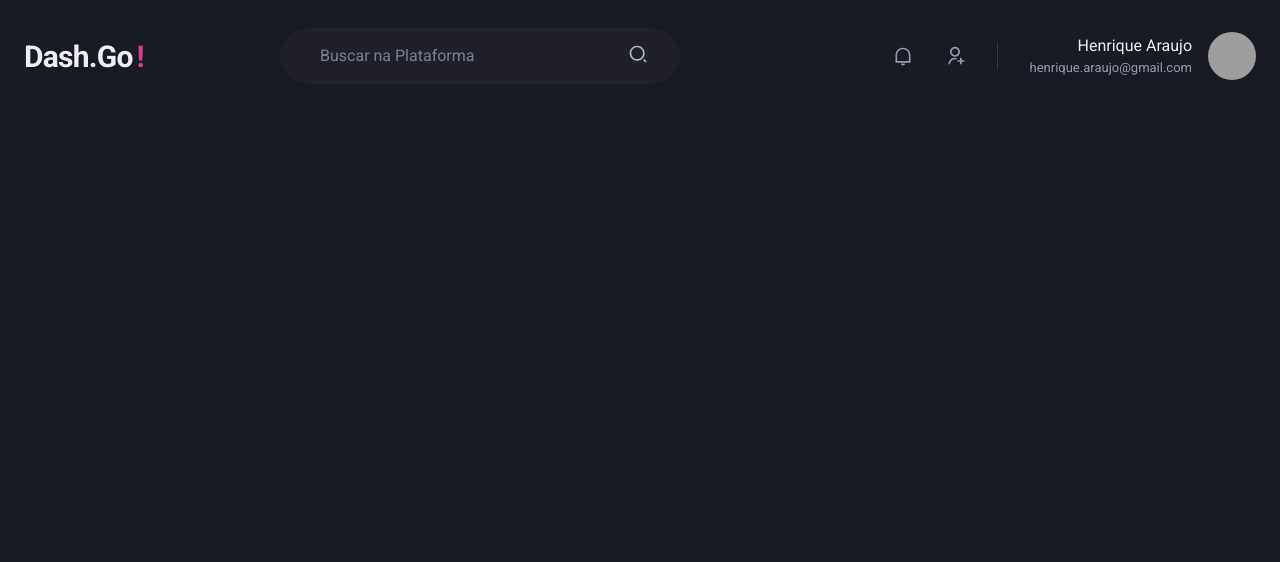
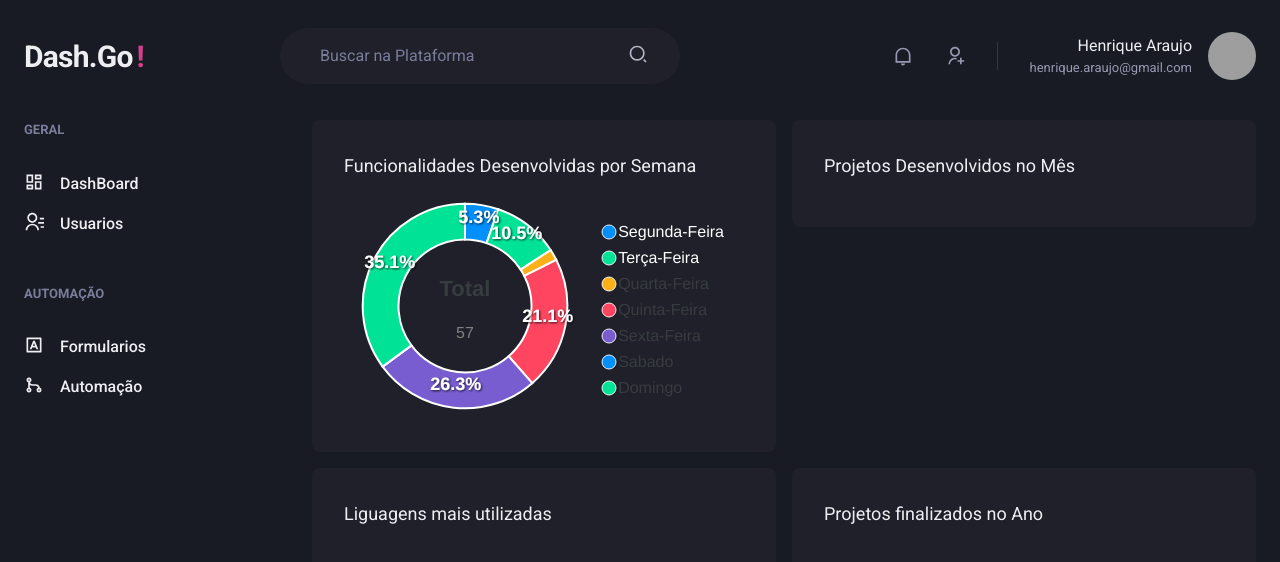
Before and after one commit to salvatoreDeploy/projeto-dash-go, a Next.js app: page /dashboard in a window 1280 px wide. Shown: the top 562 px of the page. Built offline with nearby package versions, Linux system fonts and the light colour scheme; grey boxes are pictures that could not be loaded.

Commit message:
component: chart deployment with apexcharts

```diff
--- a/package.json
+++ b/package.json
@@ -13,9 +13,11 @@
     "@chakra-ui/react": "^2.5.5",
     "@emotion/react": "^11.10.6",
     "@emotion/styled": "^11.10.6",
+    "apexcharts": "^3.39.0",
     "framer-motion": "^10.11.2",
     "next": "13.3.0",
     "react": "18.2.0",
+    "react-apexcharts": "^1.4.0",
     "react-dom": "18.2.0",
     "react-icons": "^4.8.0"
   },
--- /dev/null
+++ b/src/components/Sidebar.tsx
@@ -0,0 +1,54 @@
+import { Box, Icon, Link, Stack, Text } from "@chakra-ui/react";
+import {
+  RiContactsLine,
+  RiDashboardLine,
+  RiGitMergeLine,
+  RiInputMethodLine,
+} from "react-icons/ri";
+
+export function Sidebar() {
+  return (
+    <Box as="aside" w="64" mr="8">
+      <Stack spacing="12" align="flex-start">
+        <Box>
+          <Text fontWeight="bold" color="gray.400" fontSize="small">
+            GERAL
+          </Text>
+          <Stack spacing="4" mt="8" align="stretch">
+            <Link display="flex" textAlign="center">
+              <Icon as={RiDashboardLine} fontSize="20"></Icon>
+              <Text ml="4" fontWeight="medium">
+                DashBoard
+              </Text>
+            </Link>
+            <Link display="flex" textAlign="center">
+              <Icon as={RiContactsLine} fontSize="20"></Icon>
+              <Text ml="4" fontWeight="medium">
+                Usuarios
+              </Text>
+            </Link>
+          </Stack>
+        </Box>
+        <Box>
+          <Text fontWeight="bold" color="gray.400" fontSize="small">
+            AUTOMAÇÃO
+          </Text>
+          <Stack spacing="4" mt="8" align="stretch">
+            <Link display="flex" textAlign="center">
+              <Icon as={RiInputMethodLine} fontSize="20"></Icon>
+              <Text ml="4" fontWeight="medium">
+                Formularios
+              </Text>
+            </Link>
+            <Link display="flex" textAlign="center">
+              <Icon as={RiGitMergeLine} fontSize="20"></Icon>
+              <Text ml="4" fontWeight="medium">
+                Automação
+              </Text>
+            </Link>
+          </Stack>
+        </Box>
+      </Stack>
+    </Box>
+  );
+}
--- a/src/pages/dashboard.tsx
+++ b/src/pages/dashboard.tsx
@@ -1,5 +1,127 @@
+import { Box, Flex, SimpleGrid, Text, theme } from "@chakra-ui/react";
 import Header from "../components/Header";
+import { Sidebar } from "../components/Sidebar";
+import dynamic from "next/dynamic";
+
+const Chart = dynamic(() => import("react-apexcharts"), { ssr: false });
+
+const options = {
+  labels: [
+    "Segunda-Feira",
+    "Terça-Feira",
+    "Quarta-Feira",
+    "Quinta-Feira",
+    "Sexta-Feira",
+    "Sabado",
+    "Domingo",
+  ],
+  // colors: ["#93C3EE", "#E5C6A0", "#669DB5", "#94A74A"],
+
+  legend: {
+    /*  formatter: function (val, opts) {
+      return val + " - " + opts.w.globals.series[opts.seriesIndex];
+    }, */
+    fontSize: "16px",
+    labels: {
+      colors: ["#fff", "#fff"],
+    },
+  },
+  dataLabels: {
+    enabled: true,
+    /* formatter: function (val, opts) {
+      const value = parseFloat(val.toString());
+      return opts.w.globals.labels[opts.seriesIndex] + ":  " + value.toFixed();
+    }, */
+    background: {},
+    style: {
+      fontSize: "18px",
+      fontFamily: undefined,
+      fontWeight: "bold",
+    },
+  },
+
+  plotOptions: {
+    pie: {
+      donut: {
+        size: "65%",
+        labels: {
+          show: true,
+          name: {
+            show: true,
+            fontSize: "22px",
+            fontFamily: undefined,
+            fontWeight: 600,
+            color: undefined,
+            offsetY: -10,
+          },
+          value: {
+            show: true,
+            fontSize: "16px",
+            fontFamily: undefined,
+            fontWeight: 400,
+            color: "gray",
+            offsetY: 16,
+            formatter: function (val) {
+              return val.toLocaleString();
+            },
+          },
+          total: {
+            show: true,
+            fontSize: "22px",
+            fontFamily: undefined,
+            fontWeight: 600,
+            label: "Total",
+            color: undefined,
+            formatter: function (w) {
+              return w.globals.seriesTotals
+                .reduce((a, b) => {
+                  return a + b;
+                }, 0)
+                .toLocaleString();
+            },
+          },
+        },
+      },
+    },
+  },
+  series: [3, 6, 1, 12, 15, 0, 20],
+};
 
 export default function Dashboard() {
-  return <Header />;
+  return (
+    <Flex direction="column" h="100vh">
+      <Header />
+      <Flex w="100%" my="6" maxWidth={1480} mx="auto" px="6">
+        <Sidebar />
+        <SimpleGrid
+          flex="1"
+          gap="4"
+          minChildWidth="380px"
+          alignItems="flex-start"
+        >
+          <Box p="8" bg="gray.800" borderRadius={8} /* pb="8" */>
+            <Text fontSize="lg" mb="4">
+              Funcionalidades Desenvolvidas por Semana
+            </Text>
+            <Chart options={options} series={options.series} type="donut" />
+          </Box>
+          <Box p="8" bg="gray.800" borderRadius={8} /* pb="8" */>
+            <Text fontSize="lg" mb="4">
+              Projetos Desenvolvidos no Mês
+            </Text>
+          </Box>
+          <Box p="8" bg="gray.800" borderRadius={8} /* pb="8" */>
+            <Text fontSize="lg" mb="4">
+              Liguagens mais utilizadas
+            </Text>
+          </Box>
+          <Box p="8" bg="gray.800" borderRadius={8} /* pb="8" */>
+            <Text fontSize="lg" mb="4">
+              Projetos finalizados no Ano
+            </Text>
+          </Box>
+        </SimpleGrid>
+      </Flex>
+    </Flex>
+  );
 }
```
Also changed, not shown: 1 other file (tests, documents, lock files or other folders).
